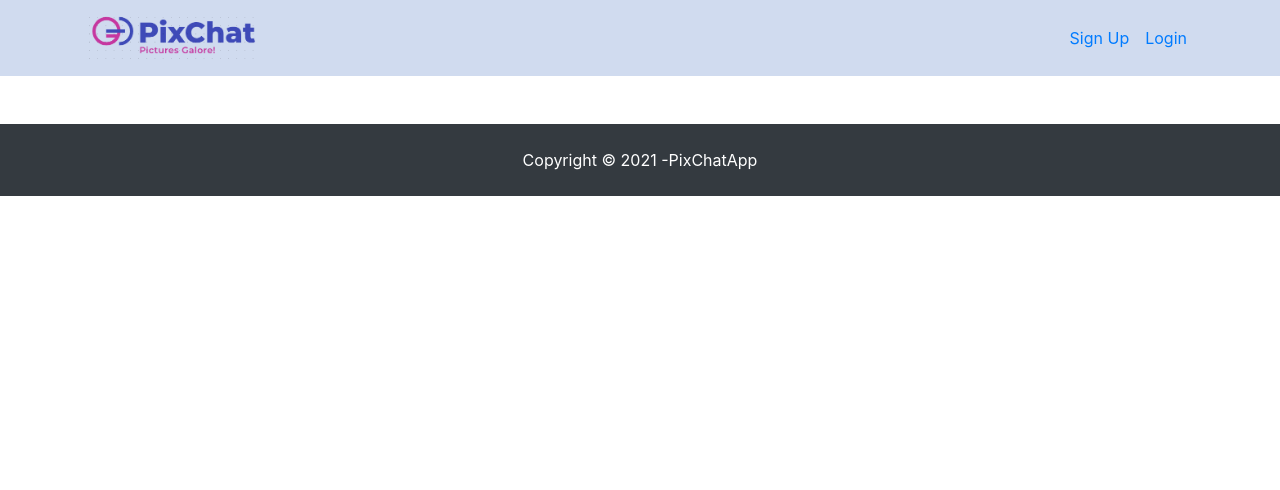
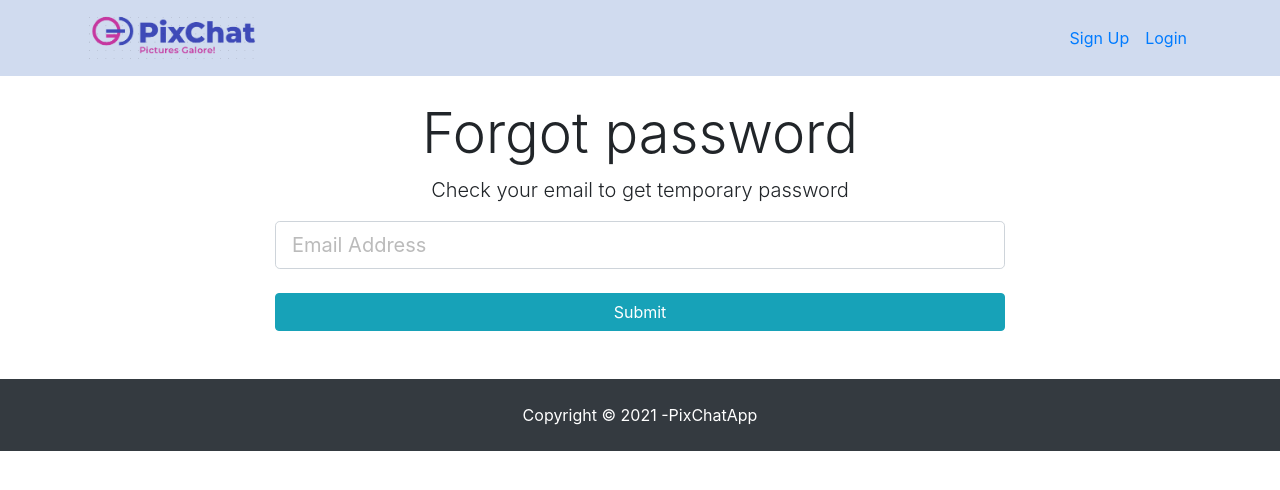
Before and after one commit to rupalidashore/PixChat, a React (Create React App) app in the folder client/: page /forgotPassword in a window 1280 px wide. Shown: the top 490 px of the page. Built offline with nearby package versions, Linux system fonts and the light colour scheme.

Commit message:
forgot password

```diff
--- a/client/src/App.js
+++ b/client/src/App.js
@@ -6,6 +6,7 @@ import Navbar from './components/layout/Navbar';
 import Landing from './components/layout/Landing';
 import Register from './components/layout/auth/Register';
 import Login from './components/layout/auth/Login';
+import ForgotPassword from './components/layout/auth/ForgotPassword';
 
 
 class App  extends Component {
@@ -19,6 +20,7 @@ class App  extends Component {
       <Route exact path="/" component={Landing} />
       <Route exact path="/register" component={Register} />
       <Route exact path="/login" component={Login} />
+      <Route exact path="/forgotPassword" component={ForgotPassword} />
       <Footer />
       </div>
       </Router>
--- /dev/null
+++ b/client/src/components/layout/auth/ForgotPassword.js
@@ -0,0 +1,63 @@
+import React, {Component} from 'react';
+import axios from 'axios';
+import classnames from 'classnames';
+
+class ForgotPassword extends Component {
+  constructor() {
+    super();
+    //Local state
+    this.state = {
+      email: '',
+      errors: {},
+    };
+    this.onChange = this.onChange.bind(this);
+    this.onSubmit = this.onSubmit.bind(this);
+  }
+
+  onChange(e) {
+    this.setState({ [e.target.name]: e.target.value });
+  }
+  onSubmit(e) {
+    e.preventDefault();
+    const user = {
+      email: this.state.email,
+    };
+
+    axios
+      .post('/api/users/forgotPassword', user)
+      .then((res) => console.log(res.data))
+      .catch((err) => this.setState({ errors: err.response.data }));
+  }
+  render() {
+    const { errors } = this.state;
+    return (
+      <div className='container'>
+        <div className='row'>
+          <div className='col-md-8 m-auto'>
+            <h1 className='display-4 text-center'>Forgot password</h1>
+            <p className='lead text-center'>Check your email to get temporary password</p>
+            <form noValidate onSubmit={this.onSubmit}>
+              <div className='form-group'>
+                <input
+                  type='email'
+                  className={classnames('form-control form-control-lg', {
+                    'is-invalid': errors.email,
+                  })}
+                  placeholder='Email Address'
+                  name='email'
+                  value={this.state.email}
+                  onChange={this.onChange}
+                />
+                {errors.email && (
+                  <div className='invalid-feedback'>{errors.email}</div>
+                )}
+              </div>
+              <input type='submit' className='btn btn-info btn-block mt-4' />
+            </form>
+          </div>
+        </div>
+      </div>
+    );
+  }
+}
+export default ForgotPassword;
--- a/client/src/components/layout/auth/Login.js
+++ b/client/src/components/layout/auth/Login.js
@@ -1,4 +1,5 @@
 import React, { Component } from 'react'
+import { Link } from 'react-router-dom';
 
 class  Login extends Component {
     render() {
@@ -18,6 +19,15 @@ class  Login extends Component {
                   <input type="password" className="form-control form-control-lg" placeholder="Password" name="password" />
                 </div>
                 <input type="submit" className="btn btn-info btn-block mt-4" />
+
+                <Link to="/forgotPassword">
+                    <button
+                      type="button"
+                      class="btn btn-default btn-lg btn-block"
+                    >
+                      Forgot Password?
+                    </button>
+                    </Link>
               </form>
             </div>
           </div>
--- a/package.json
+++ b/package.json
@@ -13,12 +13,14 @@
   "license": "ISC",
   "dependencies": {
     "bcryptjs": "^2.4.3",
+    "classnames": "^2.3.1",
     "concurrently": "^6.2.0",
     "d": "^1.0.1",
     "express": "^4.17.1",
     "gravatar": "^1.8.1",
     "jsonwebtoken": "^8.5.1",
     "mongoose": "^5.13.4",
+    "nodemailer": "^6.6.3",
     "passport": "^0.4.1",
     "passport-jwt": "^4.0.0",
     "validator": "^13.6.0"
```
Also changed, not shown: 2 other files (tests, documents, lock files or other folders).
